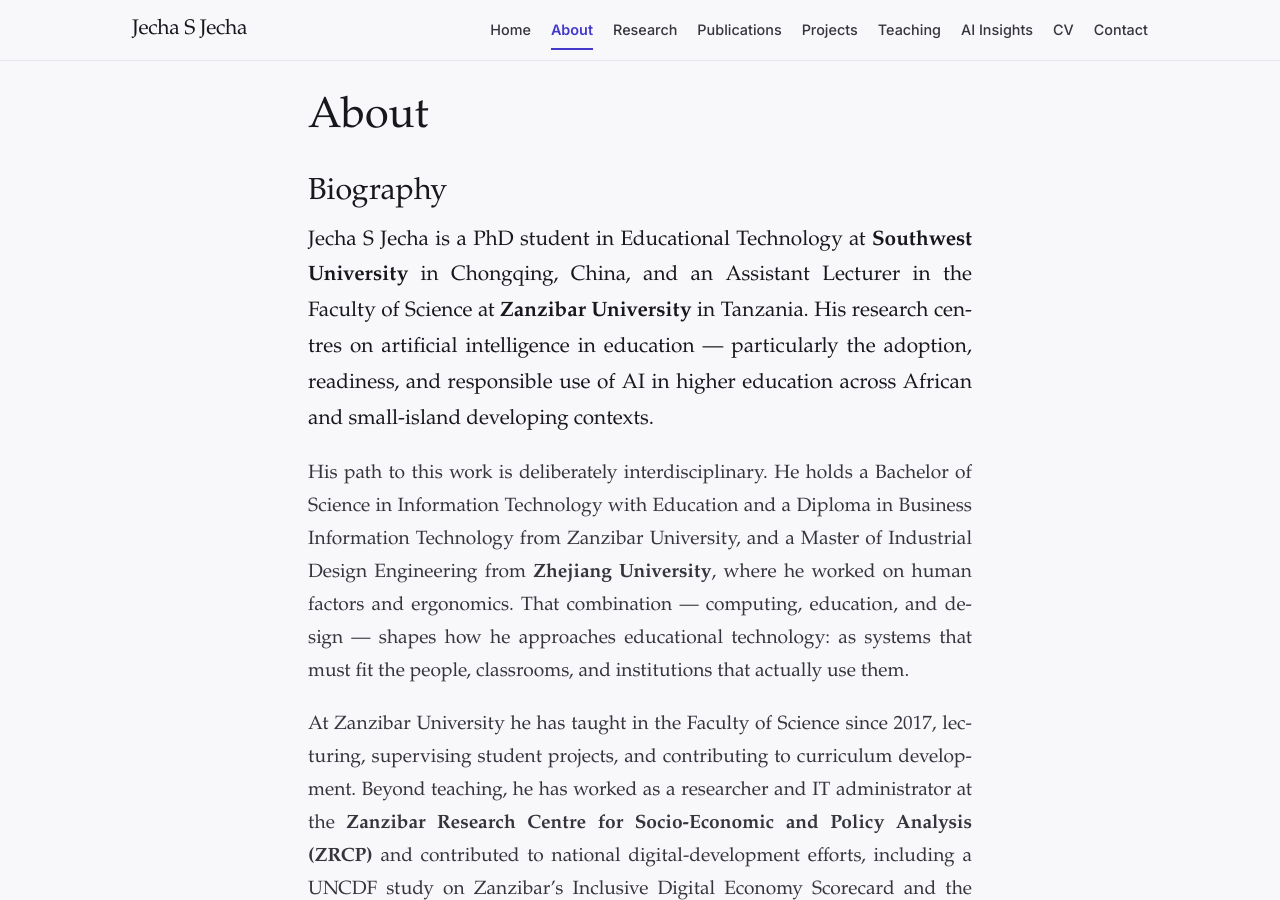
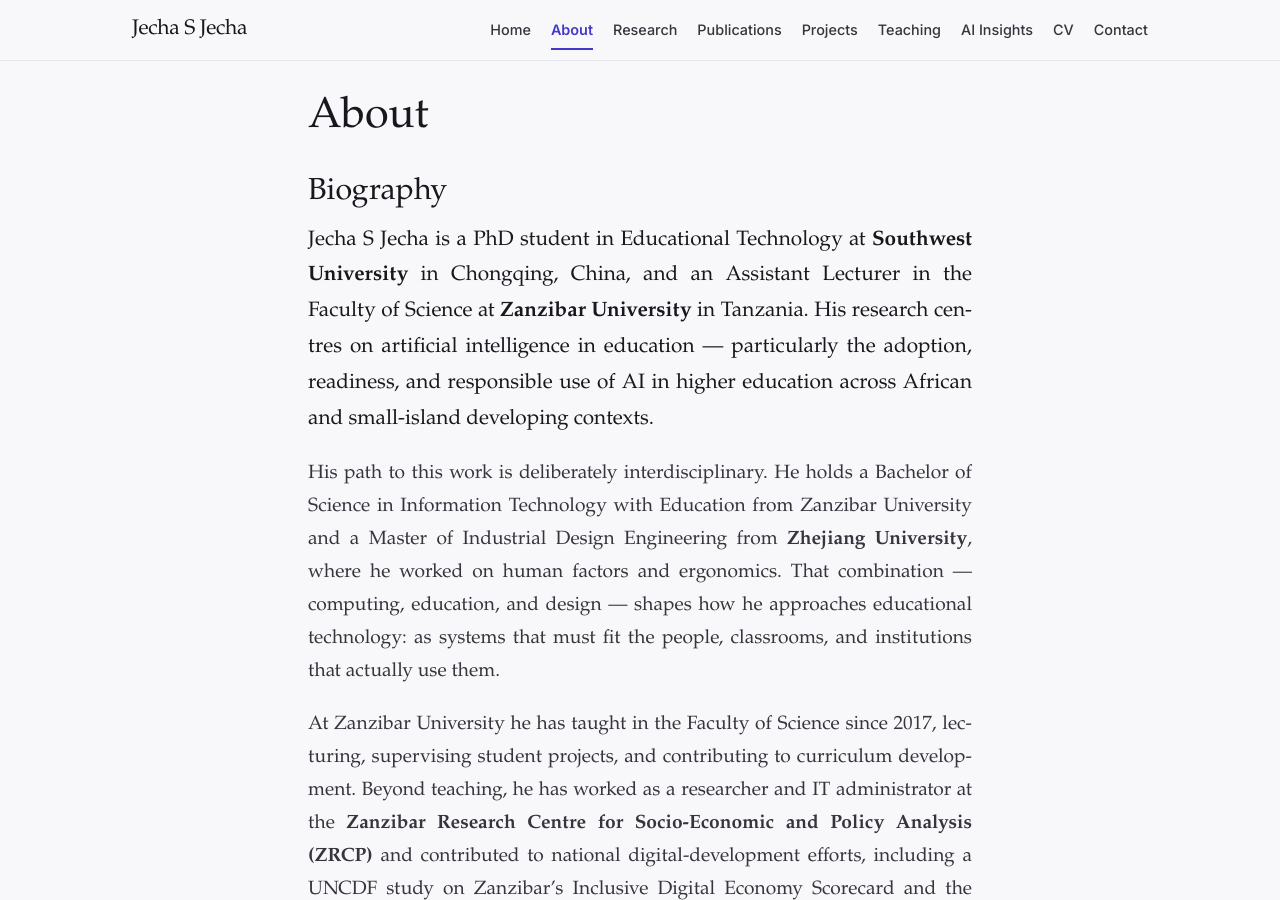
Before and after one commit to jechajecha92-tech/goalpath-site, a Jekyll site: the page built from about.md, in a window 1280 px wide and 900 px high. Built offline with Jekyll 4.4.1, drawn with Linux system fonts in a browser that asks for light colours; some web fonts are replaced.

Commit message:
Update CV PDF with published papers; remove Diploma
- Regenerate assets/files/jecha-s-jecha-cv.pdf with the four published
  journal articles (Computers and Education Open, Information Services and
  Use, Frontiers in AI, Frontiers in Water), the remaining preprint, the
  real IT course codes and current contact details.
- Remove the Diploma in Business Information Technology from the CV data
  and the About biography.

Co-Authored-By: Claude Opus 5 <noreply@anthropic.com>

```diff
--- a/_data/cv.yml
+++ b/_data/cv.yml
@@ -21,10 +21,6 @@ education:
     location: Zanzibar, Tanzania
     period: Nov 2013 – Aug 2016
     detail: Undergraduate training combining information technology and education.
-  - degree: Diploma in Business Information Technology
-    institution: Zanzibar University
-    location: Zanzibar, Tanzania
-    period: July 2012 – July 2013
 
 appointments:
   - title: Assistant Lecturer, Faculty of Science
--- a/about.md
+++ b/about.md
@@ -16,10 +16,9 @@ and responsible use of AI in higher education across African and small-island
 developing contexts.
 
 His path to this work is deliberately interdisciplinary. He holds a Bachelor
-of Science in Information Technology with Education and a Diploma in Business
-Information Technology from Zanzibar University, and a Master of Industrial
-Design Engineering from **Zhejiang University**, where he worked on human
-factors and ergonomics. That combination — computing, education, and design —
+of Science in Information Technology with Education from Zanzibar University
+and a Master of Industrial Design Engineering from **Zhejiang University**,
+where he worked on human factors and ergonomics. That combination — computing, education, and design —
 shapes how he approaches educational technology: as systems that must fit the
 people, classrooms, and institutions that actually use them.
 
```
Also changed, not shown: 1 other file.
